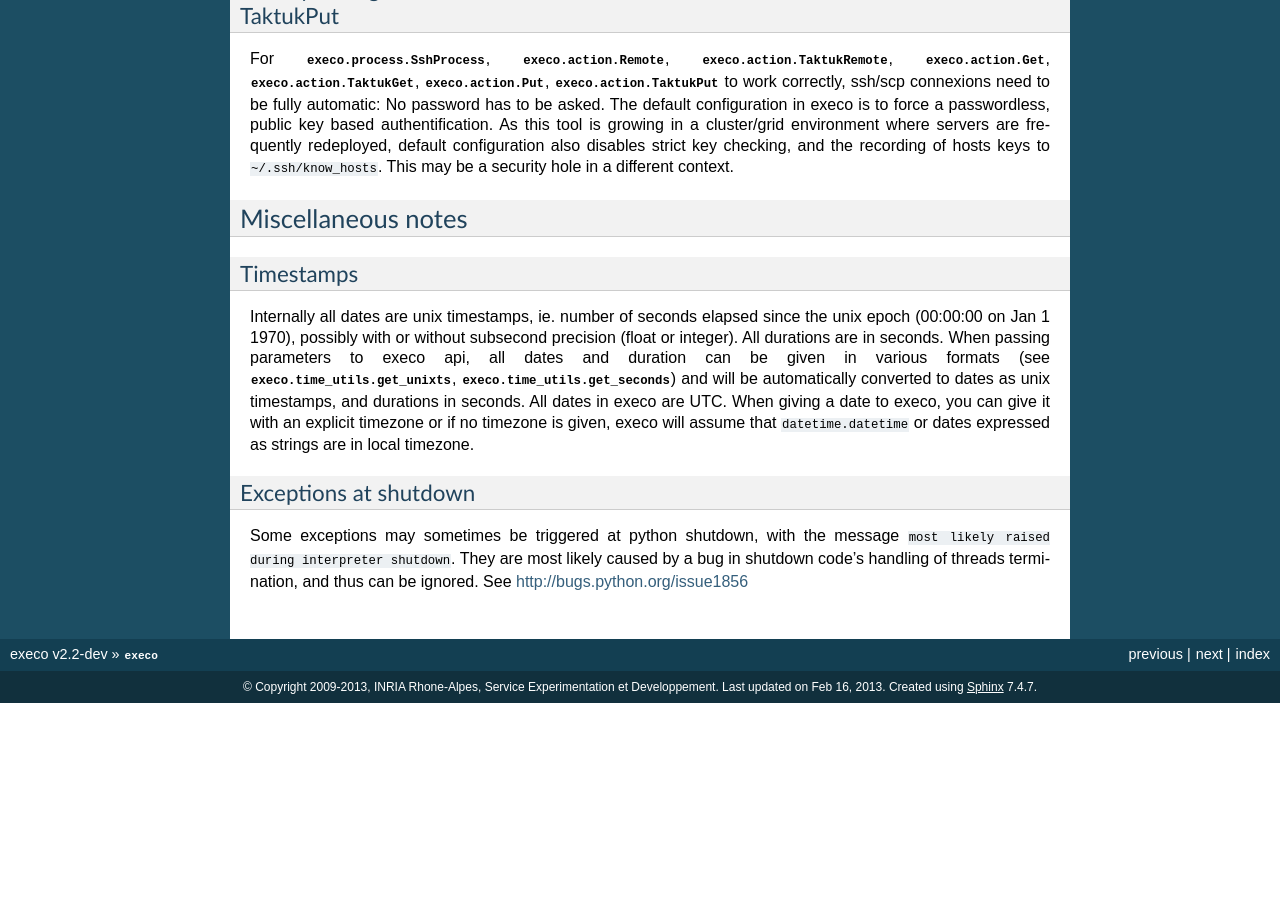
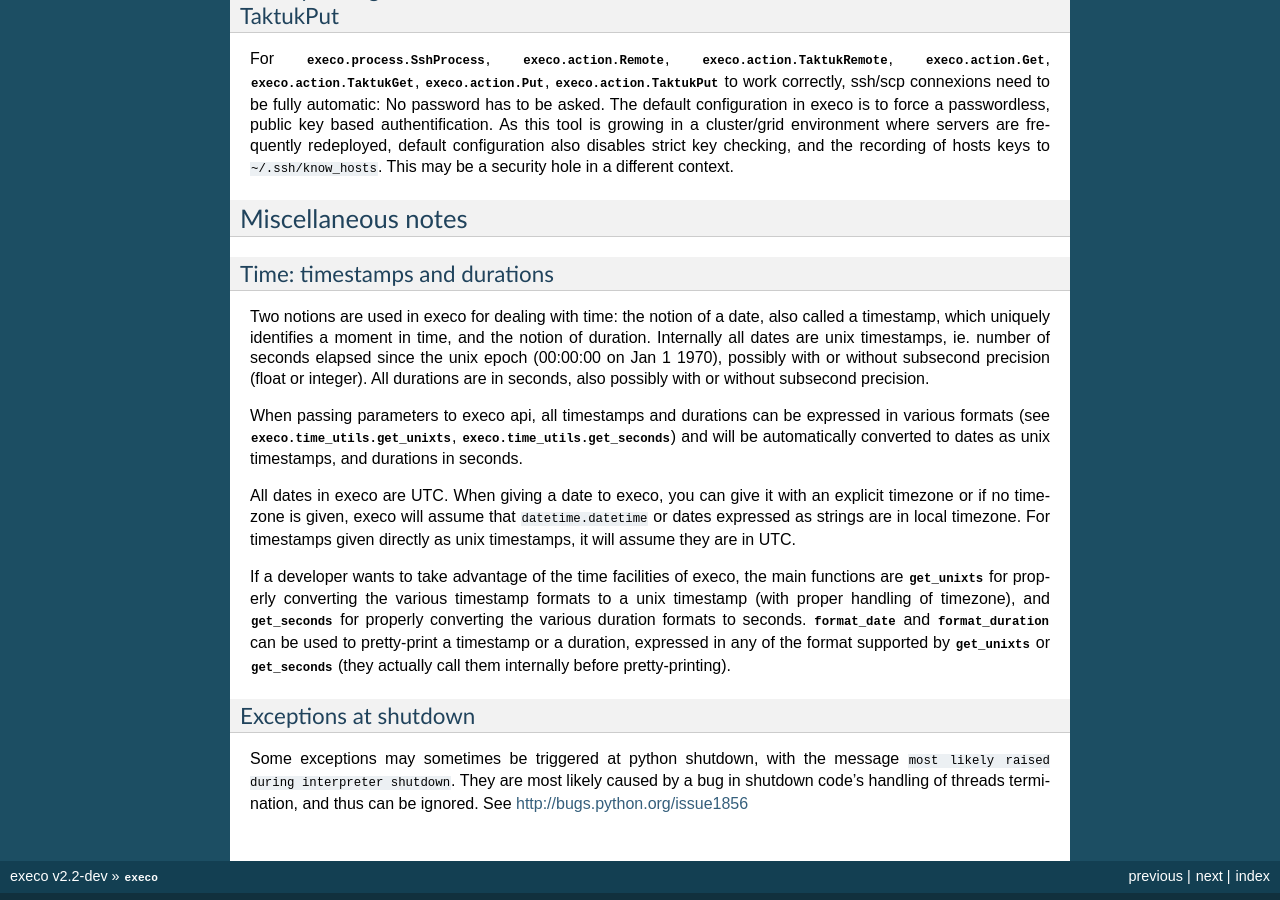
Before and after one commit to rcherrueau/execo, a Sphinx documentation site: the page built from doc/execo.rst, in a window 1280 px wide and 900 px high, scrolled down 11202 px. Built offline with Sphinx 7.4.7, drawn with Linux system fonts in a browser that asks for light colours; before the commit the page ends 11905 px from its top, so only the background shows below that; some of the changed text lies outside the part shown.

Commit message:
[execo] documentation: improve doc of time handling

```diff
--- a/doc/execo.rst
+++ b/doc/execo.rst
@@ -433,20 +433,36 @@ a security hole in a different context.
 Miscellaneous notes
 ===================
 
-Timestamps
-----------
+Time: timestamps and durations
+------------------------------
 
-Internally all dates are unix timestamps, ie. number of seconds
-elapsed since the unix epoch (00:00:00 on Jan 1 1970), possibly with
-or without subsecond precision (float or integer). All durations are
-in seconds. When passing parameters to execo api, all dates and
-duration can be given in various formats (see
-`execo.time_utils.get_unixts`, `execo.time_utils.get_seconds`) and
-will be automatically converted to dates as unix timestamps, and
-durations in seconds. All dates in execo are UTC. When giving a date
-to execo, you can give it with an explicit timezone or if no timezone
-is given, execo will assume that ``datetime.datetime`` or dates
-expressed as strings are in local timezone.
+Two notions are used in execo for dealing with time: the notion of a
+date, also called a timestamp, which uniquely identifies a moment in
+time, and the notion of duration. Internally all dates are unix
+timestamps, ie. number of seconds elapsed since the unix epoch
+(00:00:00 on Jan 1 1970), possibly with or without subsecond precision
+(float or integer). All durations are in seconds, also possibly with
+or without subsecond precision.
+
+When passing parameters to execo api, all timestamps and durations can be
+expressed in various formats (see `execo.time_utils.get_unixts`,
+`execo.time_utils.get_seconds`) and will be automatically converted to
+dates as unix timestamps, and durations in seconds.
+
+All dates in execo are UTC. When giving a date to execo, you can give
+it with an explicit timezone or if no timezone is given, execo will
+assume that ``datetime.datetime`` or dates expressed as strings are in
+local timezone. For timestamps given directly as unix timestamps, it
+will assume they are in UTC.
+
+If a developer wants to take advantage of the time facilities of
+execo, the main functions are `get_unixts` for properly converting the
+various timestamp formats to a unix timestamp (with proper handling of
+timezone), and `get_seconds` for properly converting the various
+duration formats to seconds. `format_date` and `format_duration` can
+be used to pretty-print a timestamp or a duration, expressed in any of
+the format supported by `get_unixts` or `get_seconds` (they actually
+call them internally before pretty-printing).
 
 Exceptions at shutdown
 ----------------------
```
